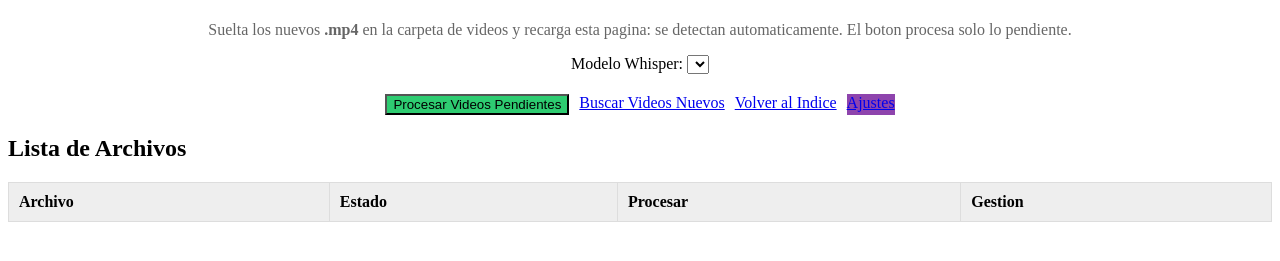
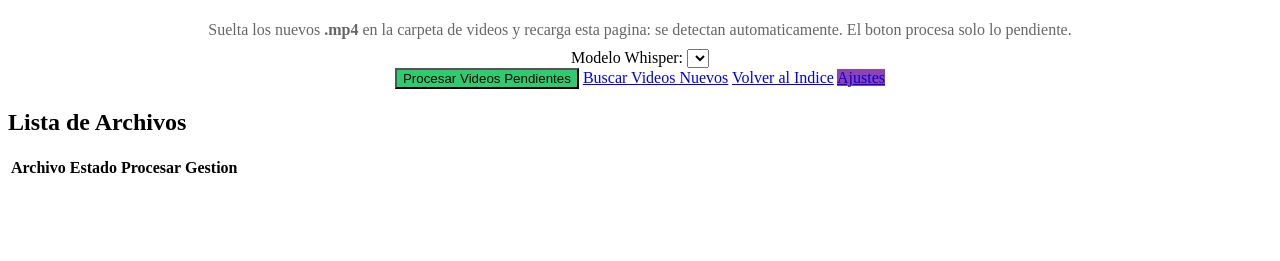
Before and after one commit to mramirezr09/english_app, a PHP site: page / in a window 1280 px wide. Shown: the part 135-396 px from the top of the page. Run offline with PHP 8.4, Linux system fonts and the light colour scheme; data that the repository does not hold is empty.

Commit message:
Update: Refactor Whisper model selection and improve file list table structure

```diff
--- a/frontend/views/sync/index.php
+++ b/frontend/views/sync/index.php
@@ -20,16 +20,14 @@
     <p style="margin-bottom:10px; color:#666;">
         Suelta los nuevos <strong>.mp4</strong> en la carpeta de videos y recarga esta pagina: se detectan automaticamente. El boton procesa solo lo pendiente.
     </p>
-    <p style="margin-bottom:20px;">
-        <label>Modelo Whisper:
-            <select id="whisper">
+    <label class="field" style="text-align:left;">Modelo Whisper:
+        <select id="whisper" class="form-control">
             <?php foreach ($whisperModels as $w): ?>
                 <option value="<?php echo $w; ?>" <?php echo $w === $config['whisper']['model'] ? 'selected' : ''; ?>><?php echo $w; ?></option>
             <?php endforeach; ?>
         </select>
     </label>
-    </p>
-    <div style="display:flex; gap:10px; justify-content:center;">
+    <div class="actions">
         <button class="btn" style="background:#2ecc71" onclick="go('process')">Procesar Videos Pendientes</button>
         <a href="/sync" class="btn">Buscar Videos Nuevos</a>
         <a href="/" class="btn">Volver al Indice</a>
@@ -38,27 +36,28 @@
 </div>
 <div class="content-section">
     <h2 style="margin-bottom:20px;">Lista de Archivos</h2>
-    <table style="width:100%; border-collapse:collapse; margin-top:20px;">
+    <div class="table-wrap">
+        <table class="table">
             <thead>
-            <tr style="background:#eee; text-align:left;">
-                <th style="padding:10px; border:1px solid #ddd;">Archivo</th>
-                <th style="padding:10px; border:1px solid #ddd;">Estado</th>
-                <th style="padding:10px; border:1px solid #ddd;">Procesar</th>
-                <th style="padding:10px; border:1px solid #ddd;">Gestion</th>
+                <tr>
+                    <th>Archivo</th>
+                    <th>Estado</th>
+                    <th>Procesar</th>
+                    <th>Gestion</th>
                 </tr>
             </thead>
             <tbody>
                 <?php foreach ($lessons as $lesson): ?>
                 <tr>
-                <td style="padding:10px; border:1px solid #ddd;"><?php echo htmlspecialchars($lesson['file_name']); ?></td>
-                <td style="padding:10px; border:1px solid #ddd;">
+                    <td><?php echo htmlspecialchars($lesson['file_name']); ?></td>
+                    <td>
                         <?php echo !empty($lesson['transcription']) ? '&#9989; Transcrito' : '&#8987; Pendiente'; ?>
                         <?php echo !empty($lesson['explanation']) ? ' / &#129302; IA' : ''; ?>
                     </td>
-                <td style="padding:10px; border:1px solid #ddd;">
+                    <td>
                         <button class="btn" style="padding:5px 10px; font-size:0.8em; background:#8e44ad;" onclick="live(<?php echo htmlspecialchars(json_encode($lesson['file_name']), ENT_QUOTES); ?>)">Procesar en Vivo</button>
                     </td>
-                <td style="padding:10px; border:1px solid #ddd;">
+                    <td>
                         <a href="/sync/re-enrich/<?php echo (int) $lesson['id']; ?>" class="btn" style="padding:5px 10px; font-size:0.8em; background:#2980b9;" onclick="return confirm('Regenerar explicacion y ejercicios con IA?')">Regenerar IA</a>
                         <a href="/lessons/<?php echo (int) $lesson['id']; ?>/reset" class="btn" style="padding:5px 10px; font-size:0.8em; background:#e74c3c;" onclick="return confirm('Resetear esta leccion? Se borraran transcripcion, explicacion y ejercicios.')">Resetear</a>
                     </td>
@@ -67,4 +66,5 @@
             </tbody>
         </table>
     </div>
+</div>
 <script src="/assets/js/sync.js"></script>
```
Lines whose indentation alone changed are shown as unchanged.
